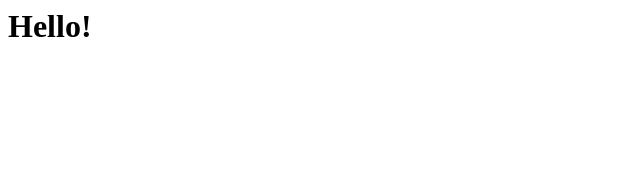
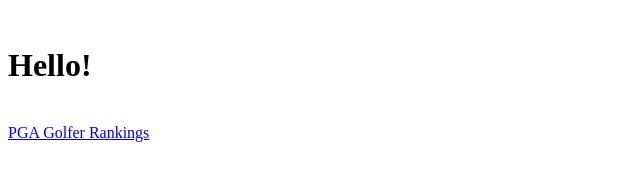
Before and after one commit to edwinmccracken/edwinmccracken.github.io, a plain HTML site: page index.html in a window 1280 px wide. Shown: the whole page, without its empty margins (0-640 px from the left). Drawn offline with Linux system fonts and the light colour scheme.

Commit message:
Update index.html

```diff
--- a/index.html
+++ b/index.html
@@ -1,5 +1,8 @@
 <html>
+<br>
   <body>
     <h1>Hello!</h1>
   </body>
+<br>
+<a href="https://www.pgatour.com/stats/stat.186.html"target="_blank">PGA Golfer Rankings</a>
 </html>
```
